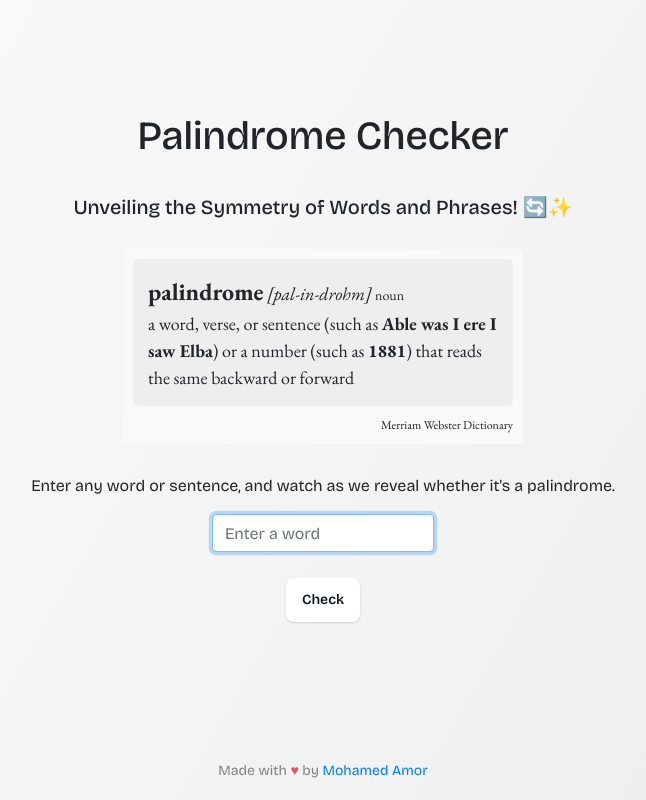
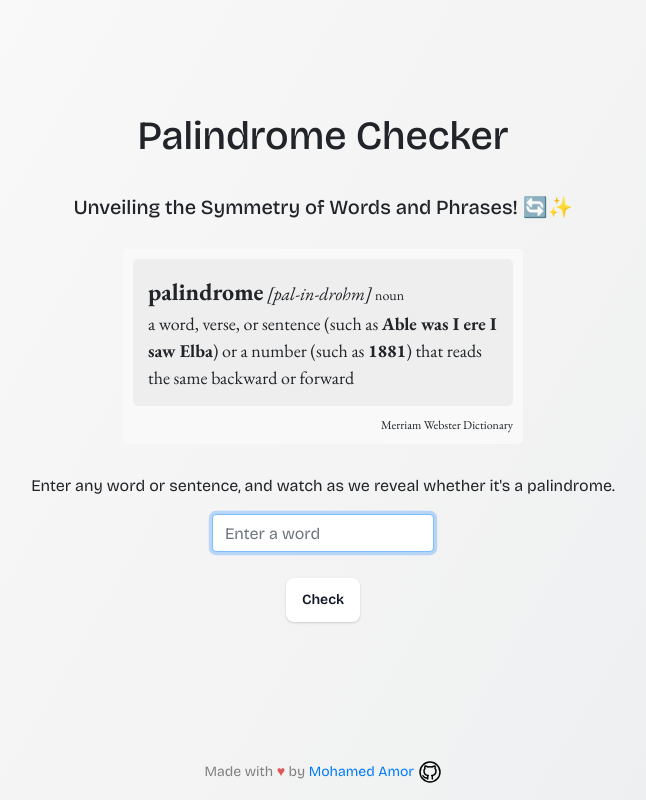
Before and after one commit to mohamed-amor1/palindrome, a plain HTML site: page index.html in a window 1280 px wide. Shown: the whole page, without its empty margins (317-963 px from the left). Drawn offline with nearby package versions, Linux system fonts and the light colour scheme.

Commit message:
add github link

```diff
--- a/assets/css/styles.css
+++ b/assets/css/styles.css
@@ -72,6 +72,8 @@ button:focus-visible {
   box-shadow: none;
 }
 
+
+
 blockquote {
   margin: 0 auto;
   width: 400px;
--- a/index.html
+++ b/index.html
@@ -74,6 +74,33 @@
         <p>
           Made with <span style="color: #e25555">&#9829;</span> by
           <a href="mailto:medamor.9@gmail.com">Mohamed Amor</a>
+          <?xml version="1.0" encoding="UTF-8"?>
+          <a href="https://github.com/purplegem903">
+            <svg
+              width="24px"
+              height="24px"
+              stroke-width="1.5"
+              viewBox="0 0 24 24"
+              fill="none"
+              xmlns="http://www.w3.org/2000/svg"
+              color="#000000"
+            >
+              <path
+                d="M12 22c5.523 0 10-4.477 10-10S17.523 2 12 2 2 6.477 2 12s4.477 10 10 10z"
+                stroke="#000000"
+                stroke-width="1.5"
+                stroke-linecap="round"
+                stroke-linejoin="round"
+              ></path>
+              <path
+                d="M14.333 19v-1.863c.025-.31-.018-.62-.126-.913a2.18 2.18 0 00-.5-.781c2.093-.227 4.293-1 4.293-4.544 0-.906-.358-1.778-1-2.434a3.211 3.211 0 00-.06-2.448s-.787-.227-2.607.961a9.152 9.152 0 00-4.666 0c-1.82-1.188-2.607-.96-2.607-.96A3.211 3.211 0 007 8.464a3.482 3.482 0 00-1 2.453c0 3.519 2.2 4.291 4.293 4.544a2.18 2.18 0 00-.496.773 2.134 2.134 0 00-.13.902V19M9.667 17.702c-2 .631-3.667 0-4.667-1.948"
+                stroke="#000000"
+                stroke-width="1.5"
+                stroke-linecap="round"
+                stroke-linejoin="round"
+              ></path>
+            </svg>
+          </a>
         </p>
       </div>
     </footer>
```
